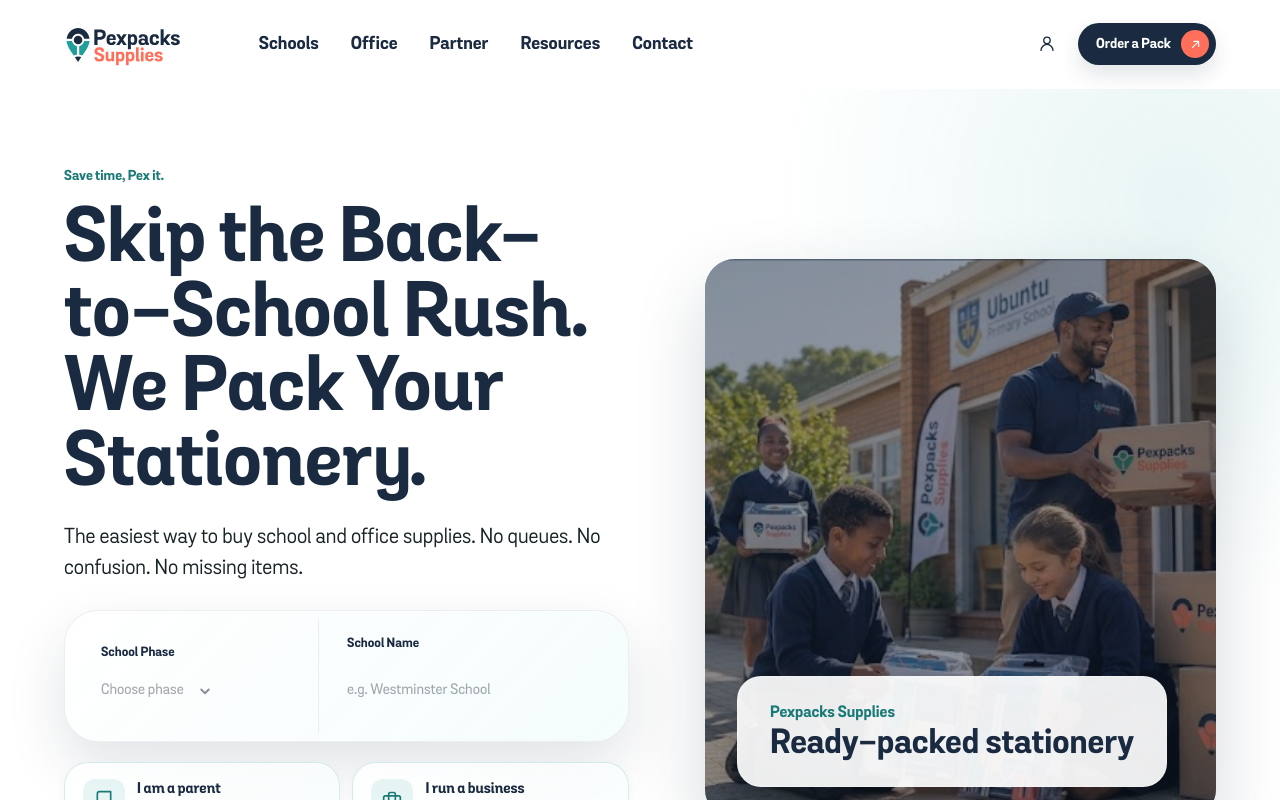
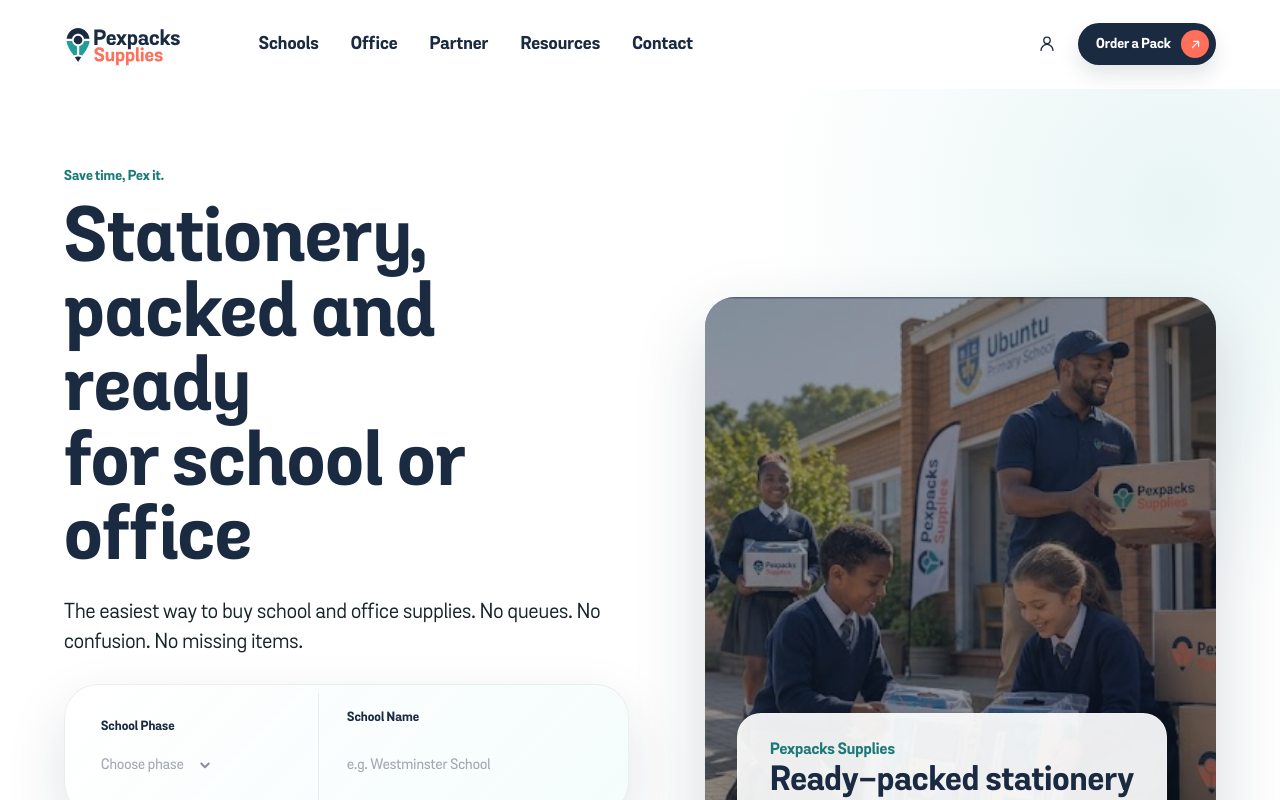
Before and after one commit to mcebisidesigner-spec/pexpacks-supplies, a Next.js app: page / in a window 1280 px wide. Shown: the top 800 px of the page. Built offline with nearby package versions, Linux system fonts and the light colour scheme.

Commit message:
Update homepage hero headline

```diff
--- a/app/page.tsx
+++ b/app/page.tsx
@@ -35,14 +35,14 @@ export default function HomePage() {
             <p className={heroStyles.eyebrow}>Save time, Pex it.</p>
             <h1 className={heroStyles.heroTitle}>
               <span className={heroStyles.desktopHeroTitleText}>
-                Skip the Back-to-School Rush.
+                Stationery, packed and ready
                 <br className={heroStyles.desktopBreak} />
-                We Pack Your Stationery.
+                for school or office
               </span>
               <span className={heroStyles.mobileHeroTitleText}>
-                Skip the Rush.
+                Stationery, packed and ready
                 <br />
-                We Pack Your Stationery.
+                for school or office
               </span>
             </h1>
             <p className={heroStyles.heroLead}>
```
